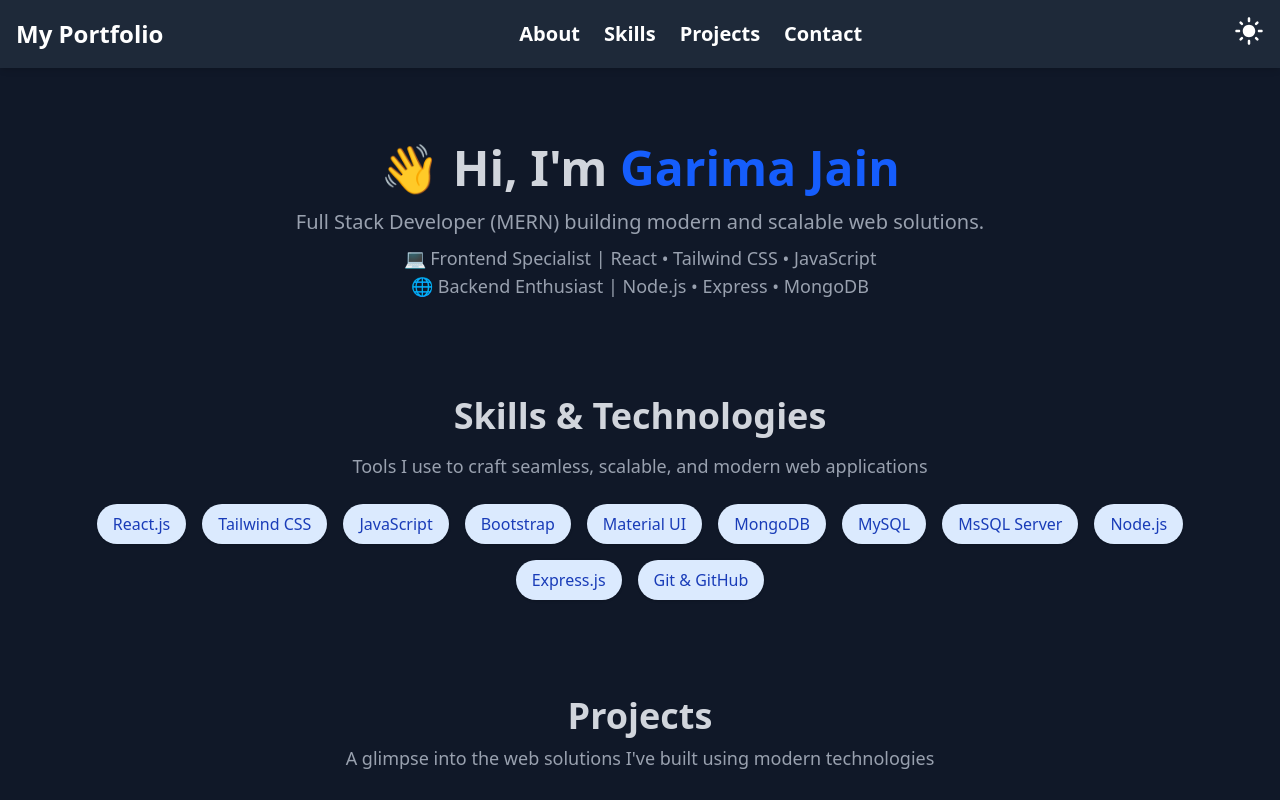
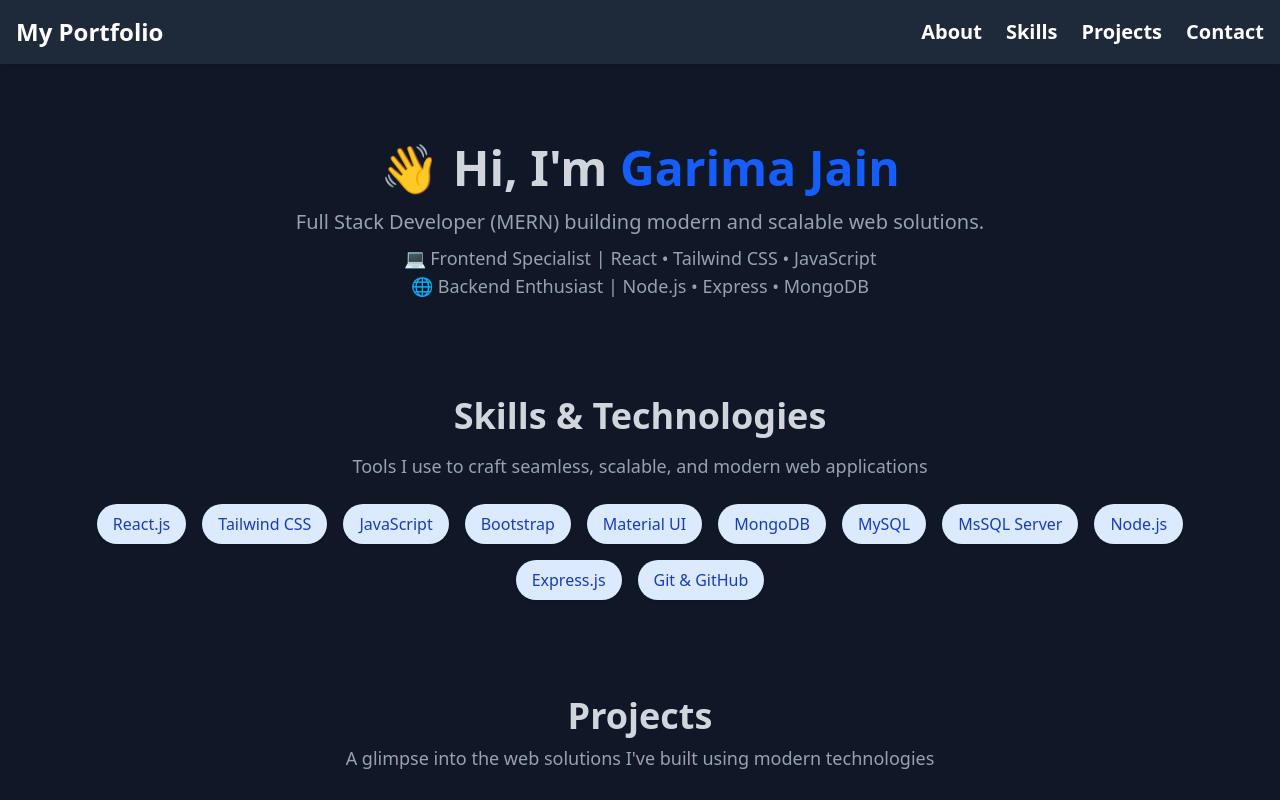
Before and after one commit to Puppycoder88/MyPortfolio, a React (Vite) app: page / in a window 1280 px wide. Shown: the top 800 px of the page. Built offline with nearby package versions, Linux system fonts and the light colour scheme.

Commit message:
Update Header.jsx

```diff
--- a/src/components/Header.jsx
+++ b/src/components/Header.jsx
@@ -2,7 +2,7 @@ import { useState } from "react";
 import { Link } from "react-scroll";
 import { FaBars, FaXmark } from "react-icons/fa6";
 import { MdLightMode } from "react-icons/md";
-import ThemeTogglePanel from './ToggleColorMode';
+// import ThemeTogglePanel from './ToggleColorMode';
 
 const Header = () => {
   const [isOpen, setIsOpen] = useState(false);
@@ -45,7 +45,7 @@ const Header = () => {
         </ul>
 
         {/* Theme Toggle Button */}
-        <div className="relative ml-4">
+{/*         <div className="relative ml-4">
           <button onClick={() => setShowThemePanel(!showThemePanel)}>
             <MdLightMode size={30} className="text-white cursor-pointer" />
           </button>
@@ -55,7 +55,7 @@ const Header = () => {
               <ThemeTogglePanel />
             </div>
           )}
-        </div>
+        </div> */}
       </div>
     </nav>
   );
```
